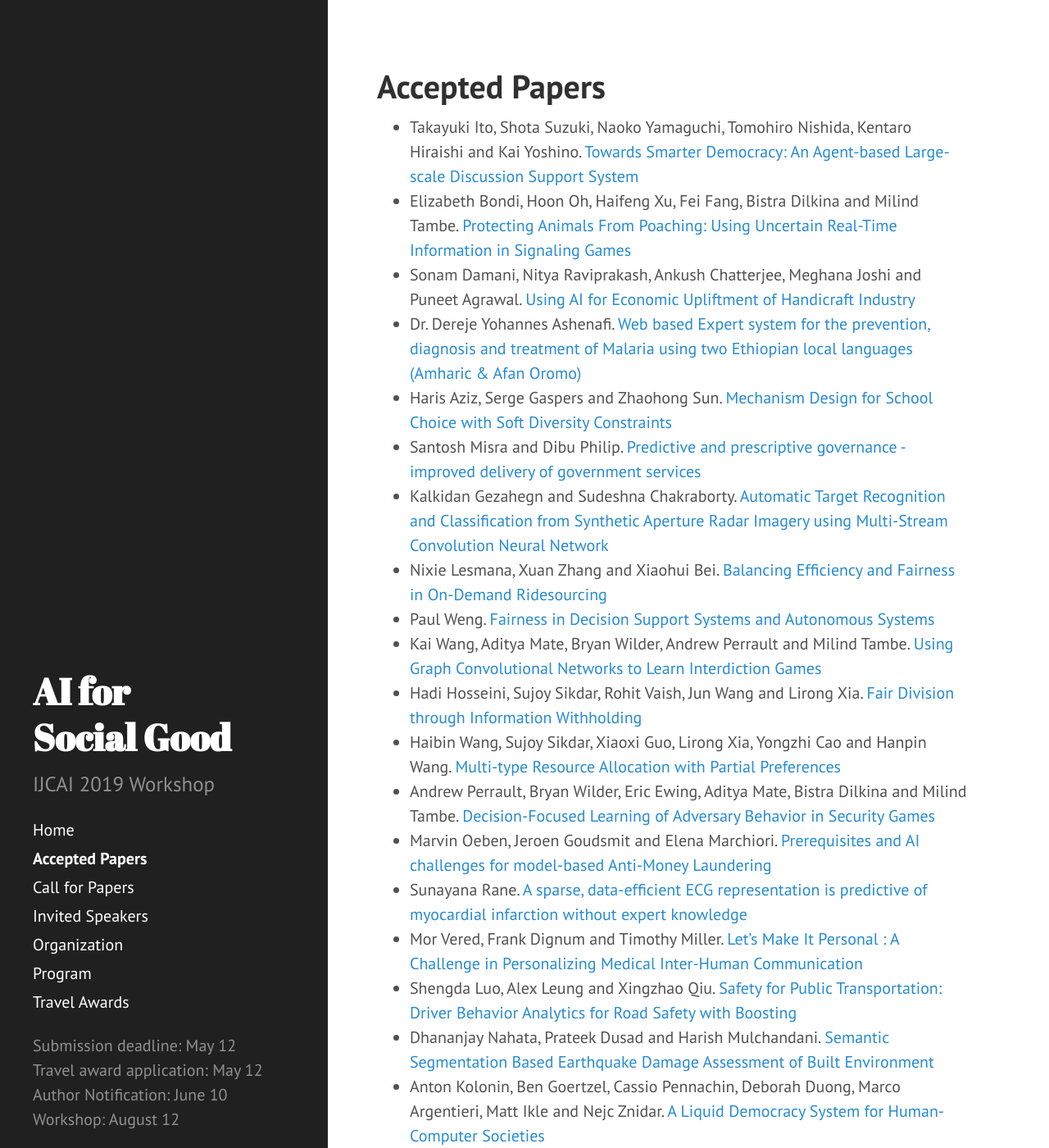
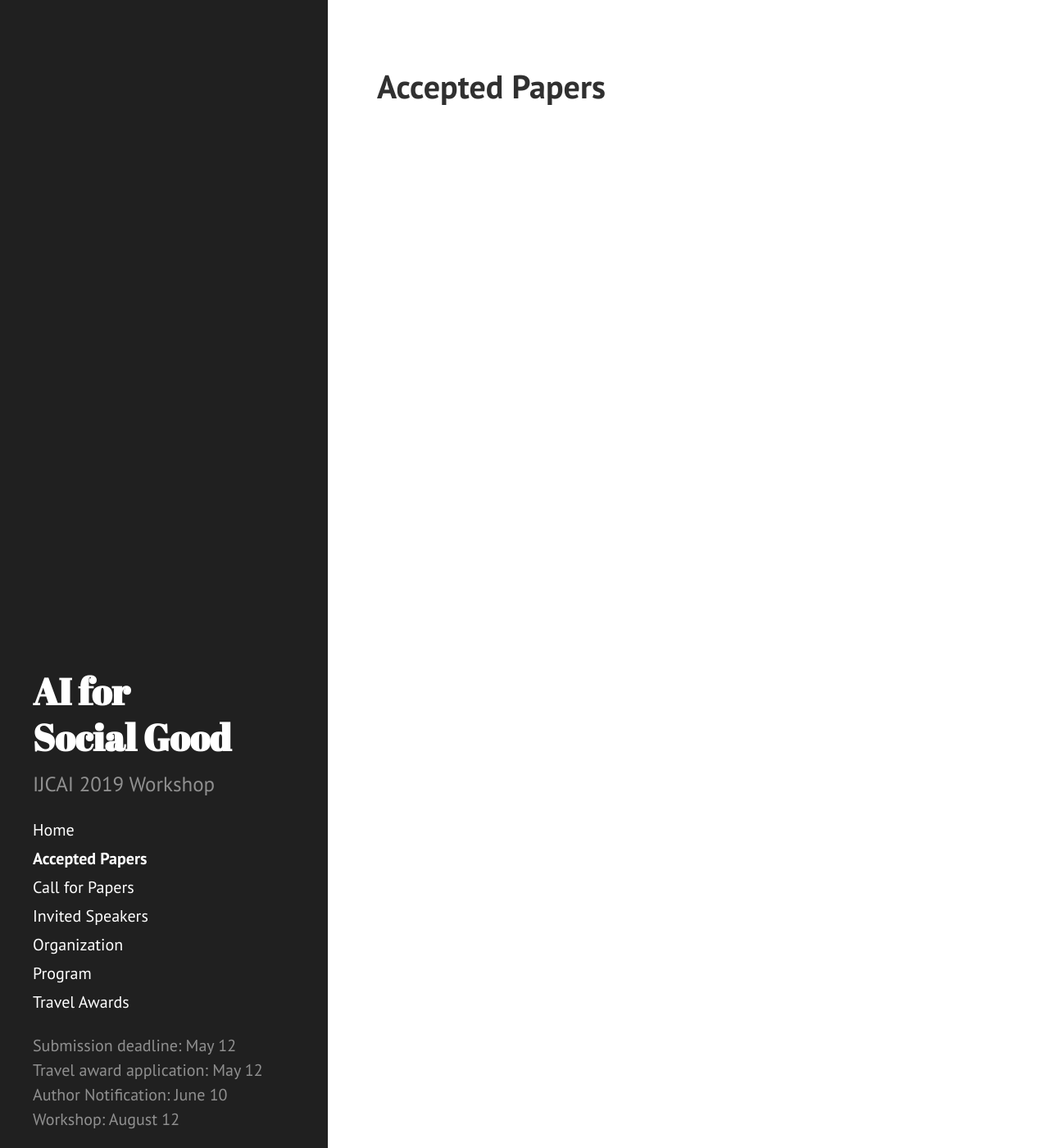
Before and after one commit to slremy/aiforpublichealth.github.io, a Jekyll site: the page built from accepted.md, in a window 1280 px wide and 1400 px high. Shown: the whole window at 82% size. Built offline with Jekyll 4.4.1, drawn with Linux system fonts in a browser that asks for light colours; some of the changed text lies outside the part shown.

Commit message:
Update accepted.md

```diff
--- a/accepted.md
+++ b/accepted.md
@@ -3,38 +3,6 @@ layout: page
 title: Accepted Papers
 ---
 
-* Takayuki Ito, Shota Suzuki, Naoko Yamaguchi, Tomohiro Nishida, Kentaro Hiraishi and Kai Yoshino. [Towards Smarter Democracy: An Agent-based Large-scale Discussion Support System](papers/IJCAI19-AI4SG_paper_1.pdf)
-* Elizabeth Bondi, Hoon Oh, Haifeng Xu, Fei Fang, Bistra Dilkina and Milind Tambe. [Protecting Animals From Poaching: Using Uncertain Real-Time Information in Signaling Games](papers/IJCAI19-AI4SG_paper_3.pdf)
-* Sonam Damani, Nitya Raviprakash, Ankush Chatterjee, Meghana Joshi and Puneet Agrawal. [Using AI for Economic Upliftment of Handicraft Industry](papers/IJCAI19-AI4SG_paper_5.pdf)
-* Dr. Dereje Yohannes Ashenafi. [Web based Expert system for the prevention, diagnosis and treatment of Malaria using two Ethiopian local languages (Amharic & Afan Oromo)](papers/IJCAI19-AI4SG_paper_7.pdf)
-* Haris Aziz, Serge Gaspers and Zhaohong Sun. [Mechanism Design for School Choice with Soft Diversity Constraints](papers/IJCAI19-AI4SG_paper_8.pdf)
-* Santosh Misra and Dibu Philip. [Predictive and prescriptive governance - improved delivery of government services](papers/IJCAI19-AI4SG_paper_10.pdf)
-* Kalkidan Gezahegn and Sudeshna Chakraborty. [Automatic Target Recognition and Classification from Synthetic Aperture Radar Imagery using Multi-Stream Convolution Neural Network](papers/IJCAI19-AI4SG_paper_12.pdf)
-* Nixie Lesmana, Xuan Zhang and Xiaohui Bei. [Balancing Efficiency and Fairness in On-Demand Ridesourcing](papers/IJCAI19-AI4SG_paper_13.pdf)
-* Paul Weng. [Fairness in Decision Support Systems and Autonomous Systems](papers/IJCAI19-AI4SG_paper_15.pdf)
-* Kai Wang, Aditya Mate, Bryan Wilder, Andrew Perrault and Milind Tambe. [Using Graph Convolutional Networks to Learn Interdiction Games](papers/IJCAI19-AI4SG_paper_16.pdf)
-* Hadi Hosseini, Sujoy Sikdar, Rohit Vaish, Jun Wang and Lirong Xia. [Fair Division through Information Withholding](papers/IJCAI19-AI4SG_paper_18.pdf)
-* Haibin Wang, Sujoy Sikdar, Xiaoxi Guo, Lirong Xia, Yongzhi Cao and Hanpin Wang. [Multi-type Resource Allocation with Partial Preferences](papers/IJCAI19-AI4SG_paper_19.pdf)
-* Andrew Perrault, Bryan Wilder, Eric Ewing, Aditya Mate, Bistra Dilkina and Milind Tambe. [Decision-Focused Learning of Adversary Behavior in Security Games](papers/IJCAI19-AI4SG_paper_20.pdf)
-* Marvin Oeben, Jeroen Goudsmit and Elena Marchiori. [Prerequisites and AI challenges for model-based Anti-Money Laundering](papers/IJCAI19-AI4SG_paper_21.pdf)
-* Sunayana Rane. [A sparse, data-efficient ECG representation is predictive of myocardial infarction without expert knowledge](papers/IJCAI19-AI4SG_paper_22.pdf)
-* Mor Vered, Frank Dignum and Timothy Miller. [Let's Make It Personal : A Challenge in Personalizing Medical Inter-Human Communication](papers/IJCAI19-AI4SG_paper_23.pdf)
-* Shengda Luo, Alex Leung and Xingzhao Qiu. [Safety for Public Transportation: Driver Behavior Analytics for Road Safety with Boosting](papers/IJCAI19-AI4SG_paper_25.pdf)
-* Dhananjay Nahata, Prateek Dusad and Harish Mulchandani. [Semantic Segmentation Based Earthquake Damage Assessment of Built Environment](papers/IJCAI19-AI4SG_paper_26.pdf)
-* Anton Kolonin, Ben Goertzel, Cassio Pennachin, Deborah Duong, Marco Argentieri, Matt Ikle and Nejc Znidar. [A Liquid Democracy System for Human-Computer Societies](papers/IJCAI19-AI4SG_paper_28.pdf)
-* Muhammed Razzak and Kris Sankaran. [Interactive Segmentation for Disaster Relief Mapping](papers/IJCAI19-AI4SG_paper_29.pdf)
-* Debarun Bhattacharjya, Karthikeyan Shanmugam, Tian Gao, Nicholas Mattei and Kush Varshney. [Event-Driven Continuous Time Bayesian Networks: An Application in Modeling Progression out of Poverty through Integrated Social Services](papers/IJCAI19-AI4SG_paper_30.pdf)
-* Tiago Pinto and Zita Vale. [An adaptive system for decision support of electricity markets negotiations](papers/IJCAI19-AI4SG_paper_32.pdf)
-* Daniel Mutembesa. [Incentive allocation function for mobile community sensing with smallholder farmers in a developing nation.](papers/IJCAI19-AI4SG_paper_33.pdf)
-* Yiwen Yuan, Kimberly Lo, Zheyuan Ryan Shi, Leah Lizarondo and Fei Fang. [Efficiency and Fairness of Food Rescue Platforms: An Initial Study](papers/IJCAI19-AI4SG_paper_34.pdf)
-* Ryoji Wada, Kentaro Yahiro, Taiki Todo and Makoto Yokoo. [Achieving a Fair Matching under Partial Information](papers/IJCAI19-AI4SG_paper_35.pdf)
-* Mirka Snyder Caron and Abhishek Gupta. [The Social Contract for AI](papers/IJCAI19-AI4SG_paper_36.pdf)
-* Kinzang Chhogyal, Abhaya Nayak, Aditya Ghose, Mehmet Orgun and Hoa Dam. [On Conforming and Conflicting Values](papers/IJCAI19-AI4SG_paper_37.pdf)
-* Boli Fang, Miao Jiang, Jerry Shen, Pei-Yi Cheng and Manju Chivukula. [Achieving Fairness in Determining Medicaid Eligibility through Fairgroup Construction](papers/IJCAI19-AI4SG_paper_38.pdf)
-* Deborah Duong, Anton Kolonin, Ben Goertzel, Cassio Pennachin, Matt Ikle, Nejc Znidar and Marco Argentieri. [A Reputation System for Market Security and Equity](papers/IJCAI19-AI4SG_paper_40.pdf)
-* Duncan Mcelfresh, Christian Kroer, Sergey Pupyrev, Eric Sodomka and John Dickerson. Matching Algorithms for Blood Donation.
-* Jackson Killian, Bryan Wilder, Amit Sharma, Vinod Choudhary, Daksha Shah, Bistra Dilkina and Milind Tambe. [A Framework for Machine Learning in Digital-Based Tuberculosis Treatment](papers/IJCAI19-AI4SG_paper_42.pdf)
-* Boli Fang, Miao Jiang, Jerry Shen, Pei-Yi Cheng and Manju Chivukula. [Food Fairness: An Artificial Intelligence Perspective for SNAP Allocation](papers/IJCAI19-AI4SG_paper_43.pdf)
 
 <div class="posts">
   {% for post in paginator.posts %}
```
